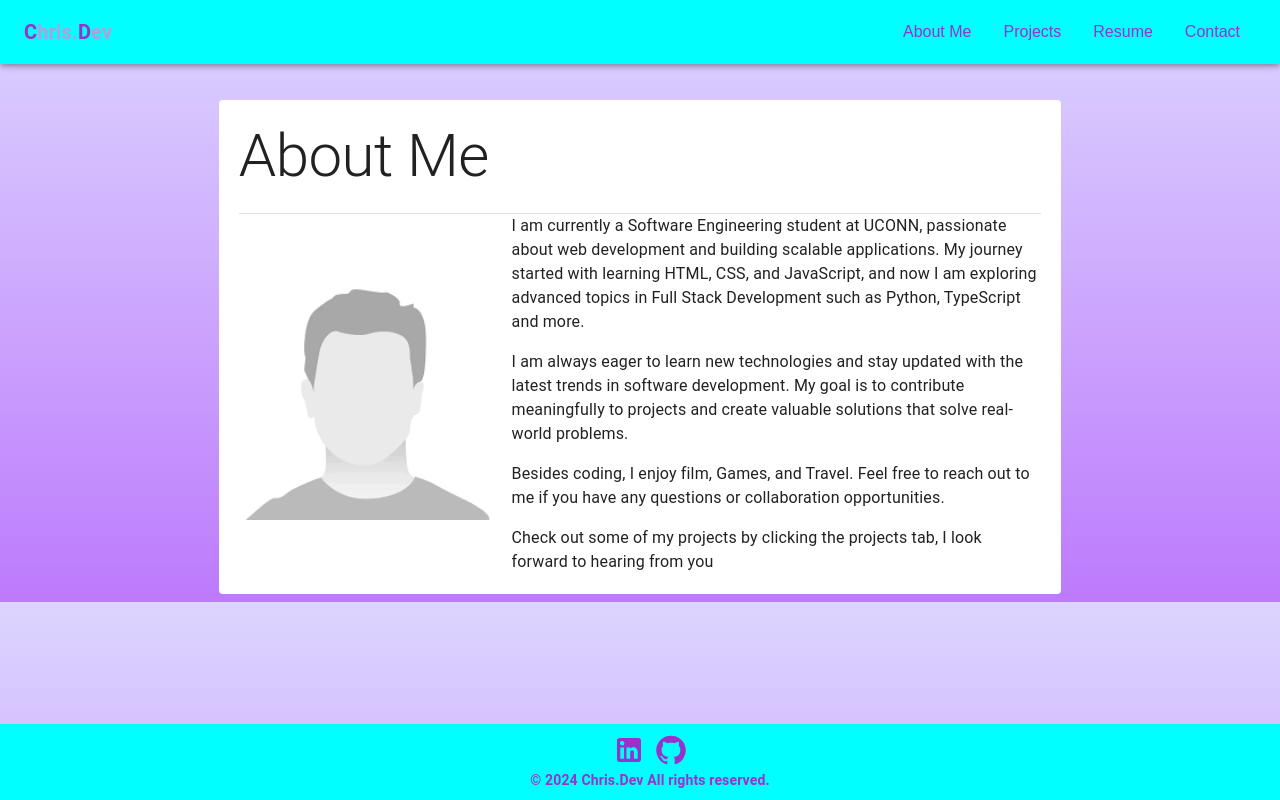
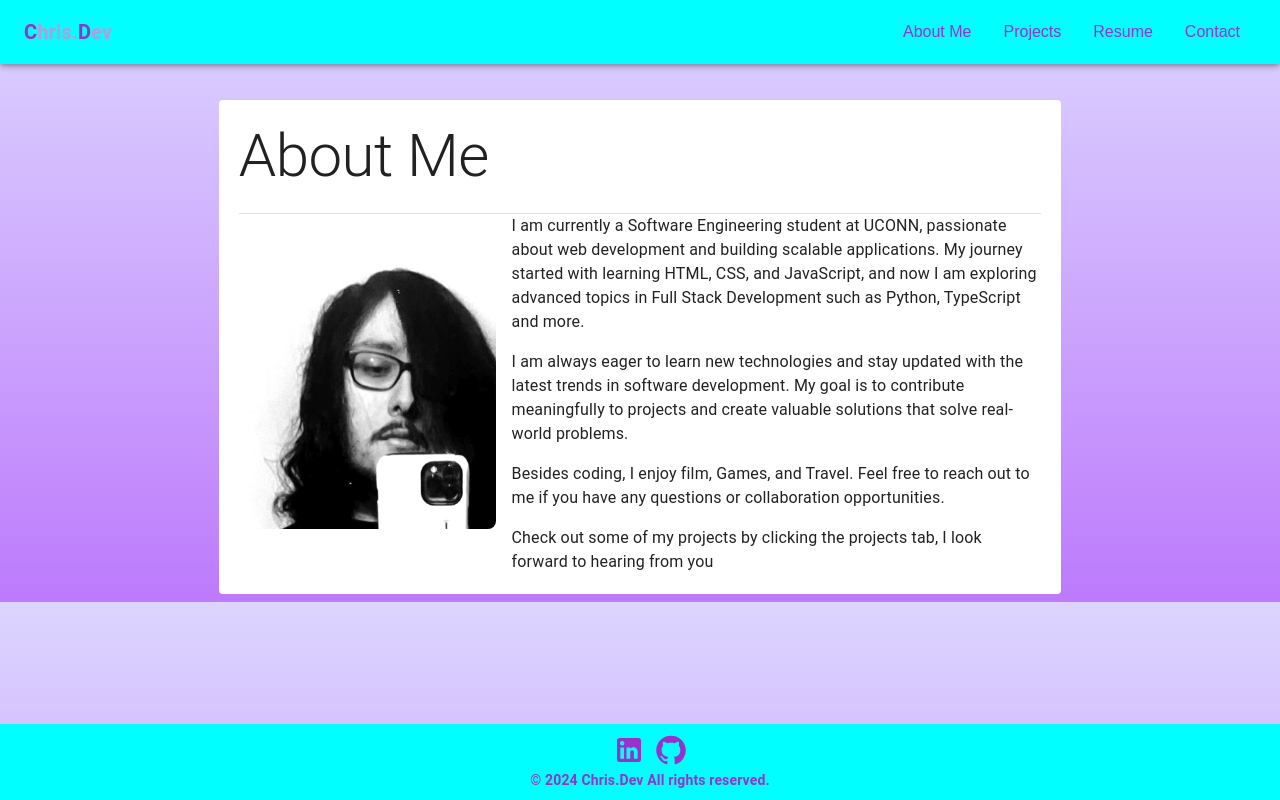
Before and after one commit to CCUE96/Chris.Dev-2.0-React, a React (Vite) app: page / in a window 1280 px wide. Built offline with nearby package versions, Linux system fonts and the light colour scheme.

Commit message:
added a hero image

```diff
--- a/src/pages/aboutme.jsx
+++ b/src/pages/aboutme.jsx
@@ -6,7 +6,8 @@ import Paper from '@mui/material/Paper';
 import Divider from '@mui/material/Divider';
 import Header from '../components/Header';
 import Footer from '../components/Footer';
-import PlaceholderImage from '../assets/images/download.png';
+// import PlaceholderImage from '../assets/images/download.png';
+import ChrisHeroImage from '../assets/images/chris.png'
 
 
 const AboutMeSection = styled('section')({
@@ -29,7 +30,7 @@ const AboutMe = () => {
             <Divider />
             <Grid container spacing={2} alignItems="center">
               <Grid item xs={12} md={4}>
-                <img src={PlaceholderImage} alt="Placeholder" style={{ width: '100%', borderRadius: '8px' }} />
+                <img src={ChrisHeroImage} alt="Chris.Dev" style={{ width: '100%', borderRadius: '8px' }} />
               </Grid>
               <Grid item xs={12} md={8}>
                 {/* sperated into multiple paragrahs to fill out the page */}
```
Also changed, not shown: src/assets/images/chris.png (added).
